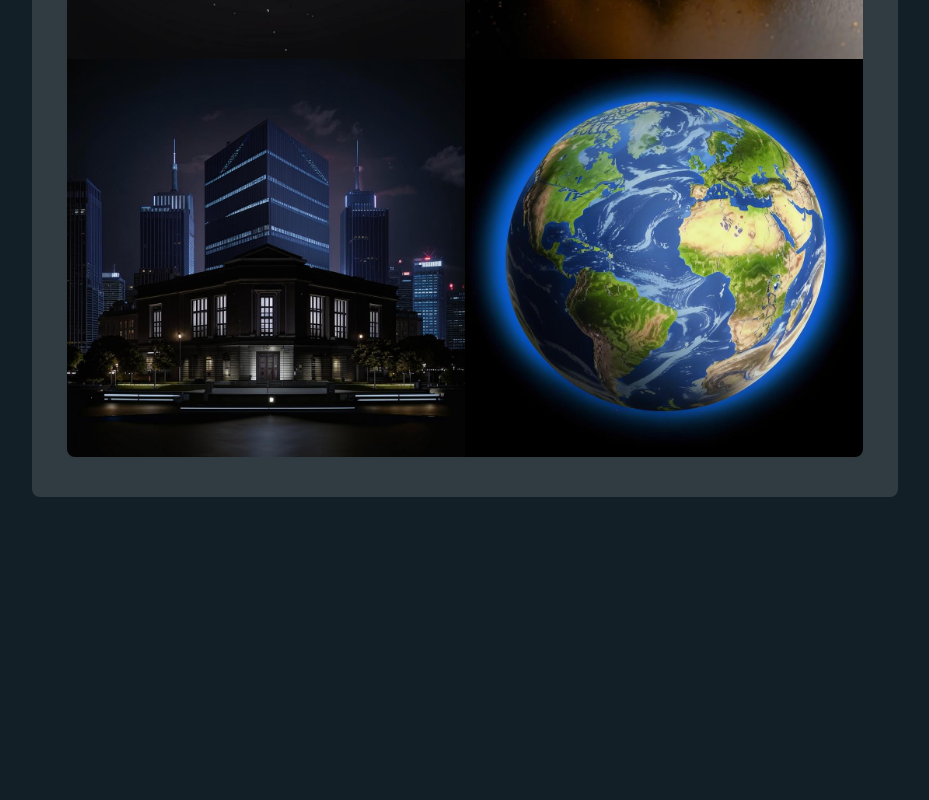
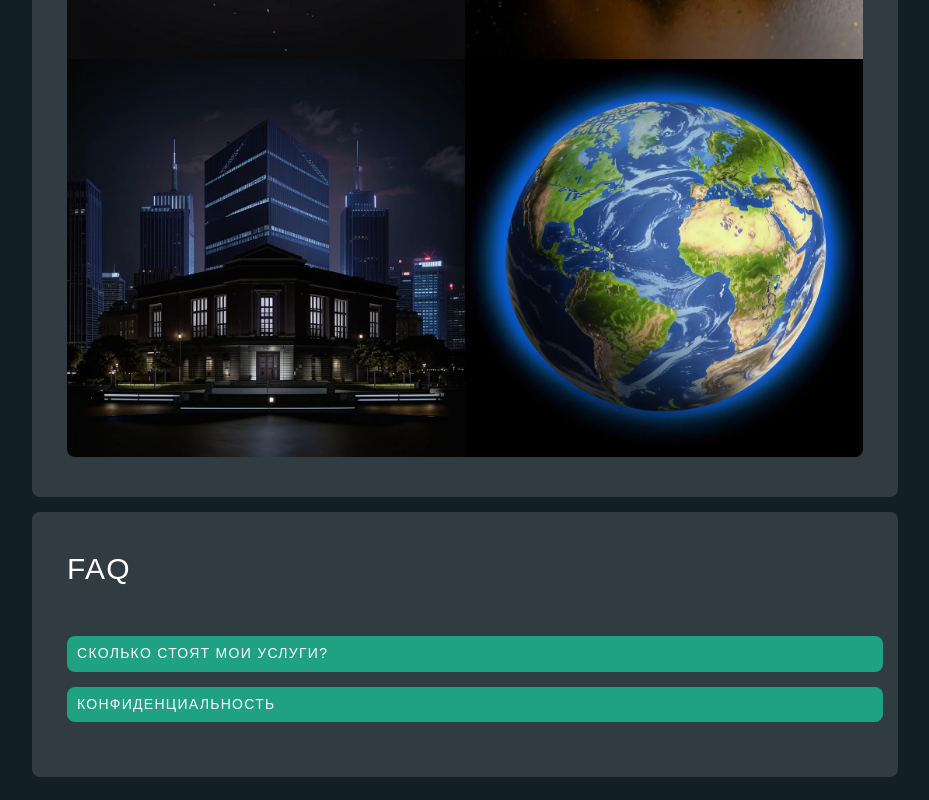
Before and after one commit to 456un/visit, a Vue app: page / in a window 1280 px wide. Shown: the part 3526-4326 px from the top of the page, without its empty margins (340-1269 px from the left). Before the commit the page ends 4046 px from the top, so only its background shows below. Built offline with nearby package versions, Linux system fonts and the light colour scheme.

Commit message:
feat(faq): сверстать блок faq

```diff
--- /dev/null
+++ b/src/components/ui/FaqComponent.vue
@@ -0,0 +1,90 @@
+<script>
+export default {
+  name: "FaqComponent",
+  props: [
+    'question',
+  ],
+  data() {
+    return {
+      isOpen: false, // Состояние открытия ответа
+    };
+  },
+  methods: {
+    toggleAnswer() {
+      this.isOpen = !this.isOpen; // Переключение состояния
+    },
+  },
+}
+</script>
+
+<template>
+  <div class="faq">
+    <div class="question" @click="toggleAnswer">
+      <div class="text">
+        {{ question }}
+      </div>
+    </div>
+    <div class="answer" :class="{ open: isOpen }">
+      <slot></slot>
+    </div>
+  </div>
+</template>
+
+<style scoped lang="scss">
+.faq {
+  .question {
+    font-size: 14px;
+    line-height: 1.1;
+    cursor: pointer;
+    padding: 10px;
+    position: relative;
+    background: #1FA184;
+    width: 100%;
+    border-radius: 8px;
+    text-transform: uppercase;
+
+    .text {
+      z-index: 2;
+      position: relative;
+    }
+
+    &:before {
+      content: '';
+      position: absolute;
+      top: 0;
+      left: 0;
+      right: 0;
+      bottom: 0;
+      opacity: 0;
+      transition: 0.3s opacity;
+      border-radius: 8px;
+    }
+
+    &:hover {
+      &:before {
+        opacity: 1;
+        background: rgba(0, 0, 0, 0.3); /* Черный полупрозрачный слой */
+        z-index: 1;
+      }
+    }
+  }
+
+  .answer {
+    padding: 15px 20px 0 20px;
+    line-height: 1.875em;
+    font-size: 16px;
+    letter-spacing: 0.08em;
+    transition: 0.3s max-height, 0.1s padding-bottom, 0.1s opacity;
+    max-height: 0;
+    overflow: hidden;
+    opacity: 0;
+    text-align: justify;
+
+    &.open {
+      max-height: 1000px;
+      opacity: 1;
+      padding-bottom: 15px;
+    }
+  }
+}
+</style>
--- a/src/views/HomePage.vue
+++ b/src/views/HomePage.vue
@@ -4,6 +4,7 @@ import ProgressBarComponent from "@/components/ui/ProgressBarComponent.vue";
 import WorkExperienceComponent from "@/components/widgets/WorkExperienceComponent.vue";
 import ReviewComponent from "@/components/widgets/ReviewComponent.vue";
 import PortfolioComponent from "@/components/ui/PortfolioComponent.vue";
+import FaqComponent from "@/components/ui/FaqComponent.vue";
 
 export default {
   name: "HomePage.vue",
@@ -13,6 +14,7 @@ export default {
     WorkExperienceComponent,
     ReviewComponent,
     PortfolioComponent,
+    FaqComponent,
   }
 }
 </script>
@@ -136,6 +138,18 @@ export default {
       </div>
     </div>
   </BlockInfoComponent>
+
+  <BlockInfoComponent id="faq">
+    <h2 class="title">FAQ</h2>
+    <FaqComponent question="Сколько стоят мои услуги?">
+      Верстка/фронт: 2000 руб/ч.<br>
+      Бэкенд: 3000 руб/ч.
+    </FaqComponent>
+    <FaqComponent question="Конфиденциальность">
+      Ваши проекты не будут добавлены в портфолио, без согласования с вами.<br>
+      Так же проект не будет упоминаться в личных переписках, без вашего согласия.
+    </FaqComponent>
+  </BlockInfoComponent>
 </template>
 
 <style scoped>
```
